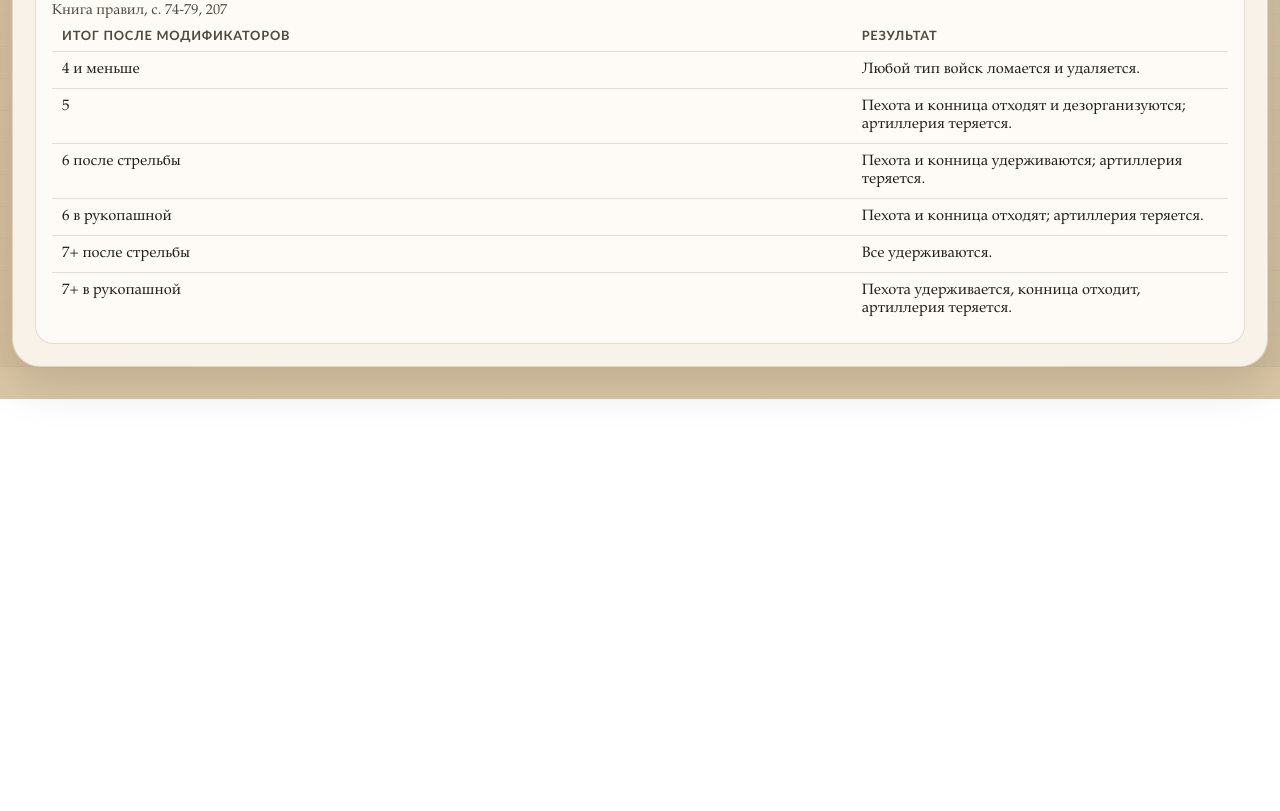
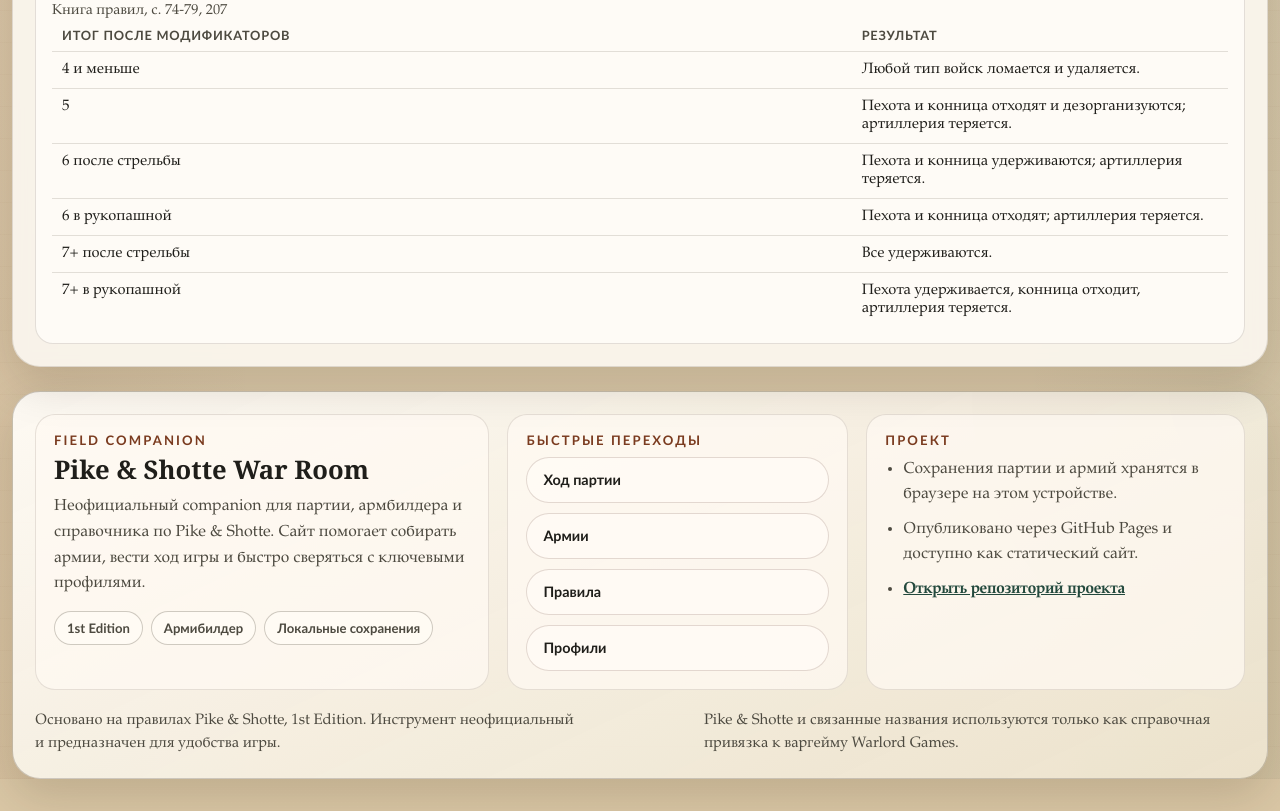
Before and after one commit to deBroohs/pikeandshotte, a website: page index.html in a window 1280 px wide. Shown: the part 2576-3387 px from the top of the page. Before the commit the page ends 2975 px from the top, so only its background shows below. Drawn offline with Linux system fonts and the light colour scheme.

Commit message:
Add site footer

```diff
--- a/app.js
+++ b/app.js
@@ -53,6 +53,13 @@
 
     document.querySelectorAll(".tab").forEach((button) => {
       button.addEventListener("click", () => setActiveTab(button.dataset.tabTarget));
+    });
+
+    document.querySelectorAll("[data-footer-tab]").forEach((button) => {
+      button.addEventListener("click", () => {
+        setActiveTab(button.dataset.footerTab);
+        window.scrollTo({ top: 0, behavior: "smooth" });
+      });
     });
 
     document.getElementById("prev-phase").addEventListener("click", () => stepPhase(-1));
--- a/index.html
+++ b/index.html
@@ -32,7 +32,7 @@
   <link rel="manifest" href="./site.webmanifest">
   <link rel="sitemap" type="application/xml" title="Sitemap" href="./sitemap.xml">
   <link rel="preload" href="./assets/arts/hero-battle.jpg" as="image" fetchpriority="high">
-  <link rel="stylesheet" href="./styles.css?v=20260325-14">
+  <link rel="stylesheet" href="./styles.css?v=20260325-16">
   <script type="application/ld+json">
     {
       "@context": "https://schema.org",
@@ -228,6 +228,45 @@
         </div>
       </section>
     </main>
+
+    <footer class="site-footer">
+      <div class="site-footer-grid">
+        <section class="footer-block">
+          <p class="panel-kicker">Field Companion</p>
+          <h2>Pike &amp; Shotte War Room</h2>
+          <p class="footer-copy">Неофициальный companion для партии, армбилдера и справочника по Pike &amp; Shotte. Сайт помогает собирать армии, вести ход игры и быстро сверяться с ключевыми профилями.</p>
+          <div class="chip-row">
+            <span class="meta-chip">1st Edition</span>
+            <span class="meta-chip">Армибилдер</span>
+            <span class="meta-chip">Локальные сохранения</span>
+          </div>
+        </section>
+
+        <section class="footer-block">
+          <p class="panel-kicker">Быстрые переходы</p>
+          <div class="footer-nav">
+            <button class="footer-link" type="button" data-footer-tab="dashboard">Ход партии</button>
+            <button class="footer-link" type="button" data-footer-tab="armies">Армии</button>
+            <button class="footer-link" type="button" data-footer-tab="reference">Правила</button>
+            <button class="footer-link" type="button" data-footer-tab="units">Профили</button>
+          </div>
+        </section>
+
+        <section class="footer-block">
+          <p class="panel-kicker">Проект</p>
+          <ul class="footer-list">
+            <li>Сохранения партии и армий хранятся в браузере на этом устройстве.</li>
+            <li>Опубликовано через GitHub Pages и доступно как статический сайт.</li>
+            <li><a href="https://github.com/deBroohs/pikeandshotte" target="_blank" rel="noreferrer">Открыть репозиторий проекта</a></li>
+          </ul>
+        </section>
+      </div>
+
+      <div class="site-footer-bar">
+        <p>Основано на правилах Pike &amp; Shotte, 1st Edition. Инструмент неофициальный и предназначен для удобства игры.</p>
+        <p>Pike &amp; Shotte и связанные названия используются только как справочная привязка к варгейму Warlord Games.</p>
+      </div>
+    </footer>
   </div>
 
   <dialog id="battalia-dialog" class="editor-dialog">
@@ -375,7 +414,7 @@
 
   <input id="import-file-input" type="file" accept="application/json" hidden>
 
-  <script src="./rules-data.js?v=20260325-14"></script>
-  <script src="./app.js?v=20260325-14"></script>
+  <script src="./rules-data.js?v=20260325-16"></script>
+  <script src="./app.js?v=20260325-16"></script>
 </body>
 </html>
--- a/styles.css
+++ b/styles.css
@@ -378,6 +378,104 @@ select {
   display: block;
 }
 
+.site-footer {
+  margin-top: 24px;
+  padding: 22px;
+  border-radius: var(--radius-lg);
+  border: 1px solid var(--line-strong);
+  background:
+    linear-gradient(155deg, rgba(255, 252, 247, 0.95), rgba(238, 229, 208, 0.9)),
+    radial-gradient(circle at top right, rgba(35, 73, 61, 0.1), transparent 30%);
+  box-shadow: var(--shadow);
+  display: grid;
+  gap: 18px;
+}
+
+.site-footer-grid {
+  display: grid;
+  grid-template-columns: 1.2fr 0.9fr 1fr;
+  gap: 18px;
+}
+
+.footer-block {
+  padding: 18px;
+  border-radius: calc(var(--radius-md) + 2px);
+  border: 1px solid rgba(56, 42, 28, 0.12);
+  background: rgba(255, 250, 243, 0.72);
+}
+
+.footer-block h2 {
+  margin: 0 0 10px;
+  font-family: var(--display-font);
+  font-size: clamp(1.4rem, 2vw, 2rem);
+  line-height: 1.05;
+}
+
+.footer-copy {
+  margin: 0 0 14px;
+  color: var(--ink-soft);
+  line-height: 1.6;
+}
+
+.footer-nav {
+  display: grid;
+  gap: 10px;
+}
+
+.footer-link {
+  min-height: 46px;
+  padding: 12px 16px;
+  border-radius: 999px;
+  border: 1px solid rgba(84, 39, 20, 0.16);
+  background: rgba(255, 252, 246, 0.76);
+  color: var(--ink);
+  font: 700 0.9rem/1 var(--ui-font);
+  text-align: left;
+  transition:
+    transform var(--transition),
+    background var(--transition),
+    border-color var(--transition),
+    box-shadow var(--transition);
+}
+
+.footer-link:hover,
+.footer-link:focus-visible {
+  transform: translateY(-1px);
+  background: rgba(255, 255, 255, 0.9);
+  border-color: rgba(84, 39, 20, 0.28);
+  box-shadow: 0 10px 22px rgba(84, 39, 20, 0.08);
+}
+
+.footer-list {
+  margin: 0;
+  padding-left: 18px;
+  display: grid;
+  gap: 10px;
+  color: var(--ink-soft);
+  line-height: 1.55;
+}
+
+.footer-list a {
+  color: var(--field);
+  font-weight: 700;
+}
+
+.site-footer-bar {
+  display: flex;
+  flex-wrap: wrap;
+  justify-content: space-between;
+  gap: 12px 18px;
+  padding-top: 2px;
+  color: var(--ink-soft);
+  font-size: 0.94rem;
+  line-height: 1.5;
+}
+
+.site-footer-bar p {
+  margin: 0;
+  max-width: 72ch;
+}
+
 .dashboard-grid,
 .armies-layout,
 .units-layout,
@@ -2626,6 +2724,14 @@ select {
     min-width: 0;
   }
 
+  .site-footer-grid {
+    grid-template-columns: 1fr;
+  }
+
+  .site-footer-bar {
+    flex-direction: column;
+  }
+
   .utility-menu-inline {
     width: 100%;
   }
```
